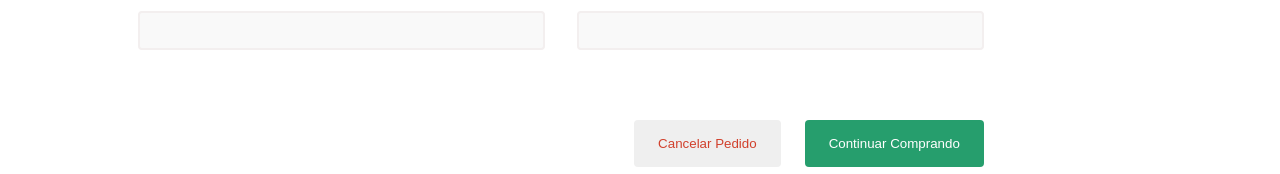
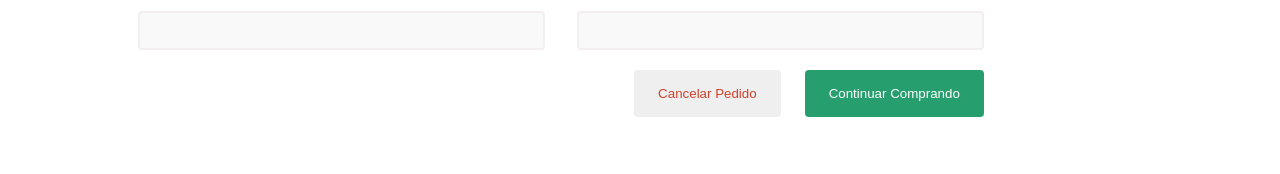
Before and after one commit to EvandroRodCoelho/Code-pay, an Angular app: page /compra/envio in a window 1280 px wide. Shown: the part 912-1086 px from the top of the page. After the commit the page ends 1039 px from the top, so only its background shows below. Built offline with nearby package versions, Linux system fonts and the light colour scheme; sample sign-in values are in the browser's storage.

Commit message:
fix: Changes were made to the scss for the button container

```diff
--- a/src/app/pages/compra/envio/envio.component.html
+++ b/src/app/pages/compra/envio/envio.component.html
@@ -72,7 +72,7 @@
         <button class="register-button">Registre-se para conta</button>
         <button class="green-button">Entrar</button>
       </div>
-      <div class="container-buttons container-button-form">
+      <div [ngClass]="user ?'userExists' :'userNotExits'" class="container-buttons container-button-form">
         <button class="cancel-button">Cancelar Pedido</button>
         <button class="green-button" (click)="goToNextPage()">Continuar Comprando</button>
       </div>
--- a/src/app/pages/compra/envio/envio.component.scss
+++ b/src/app/pages/compra/envio/envio.component.scss
@@ -53,7 +53,10 @@ input, select {
 .account-buttons {
   margin-top: 40px;
 }
-.container-button-form {
+.userExists.container-button-form {
+  margin-top: 20px;
+}
+.userNotExits.container-button-form {
   margin-top: 70px;
 }
 .container-information {
--- a/src/app/pages/compra/pay/pay.component.html
+++ b/src/app/pages/compra/pay/pay.component.html
@@ -92,7 +92,7 @@
         <button class="register-button">Registre-se para conta</button>
         <button class="green-button">Entrar</button>
       </div>
-      <div class="container-buttons container-button-form">
+      <div [ngClass]="user ?'userExists' :'userNotExits'" class="container-buttons container-button-form">
         <button class="cancel-button">Cancelar Pedido</button>
         <button class="green-button" (click)="confirmPurchase()">Continuar Comprando</button>
       </div>2
--- a/src/app/pages/compra/pay/pay.component.scss
+++ b/src/app/pages/compra/pay/pay.component.scss
@@ -49,7 +49,10 @@ input, select {
 .account-buttons {
   margin-top: 40px;
 }
-.container-button-form {
+.userExists.container-button-form {
+  margin-top: 20px;
+}
+.userNotExits.container-button-form {
   margin-top: 70px;
 }
 .container-information {
```
